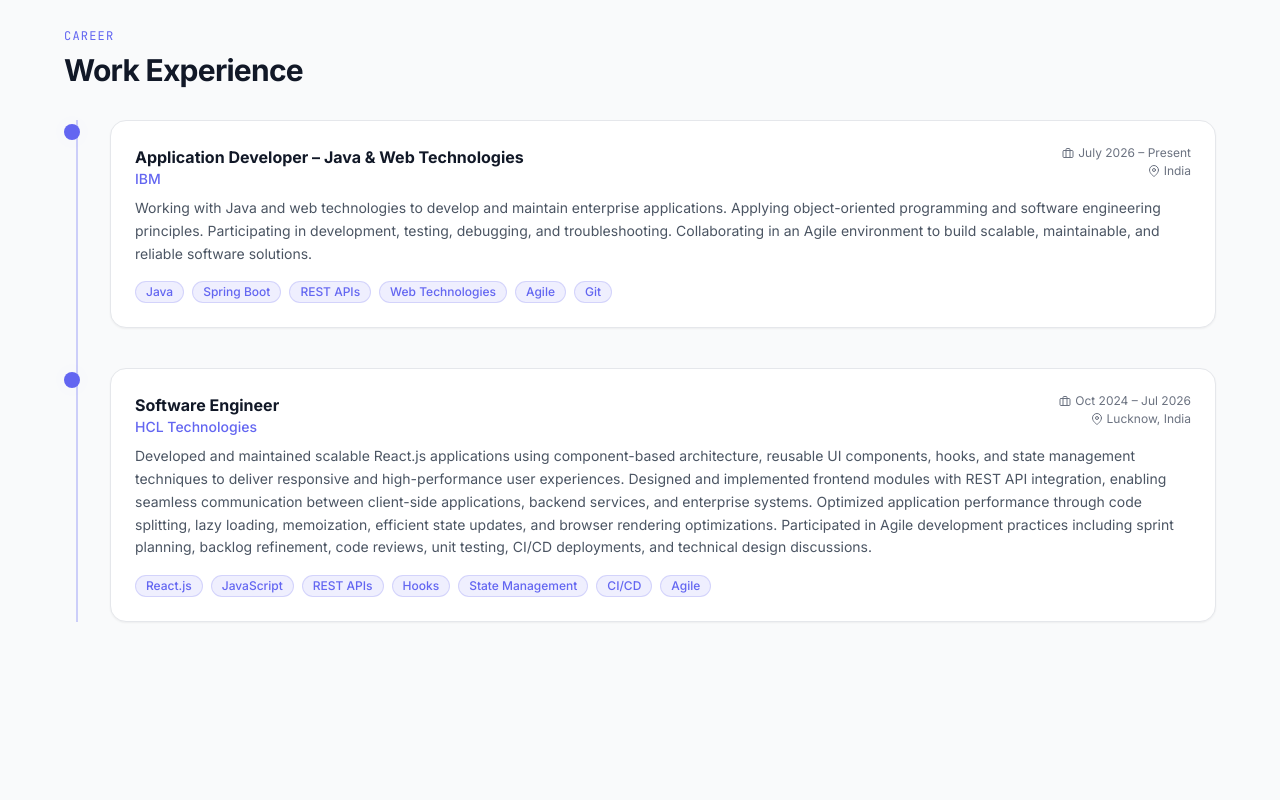
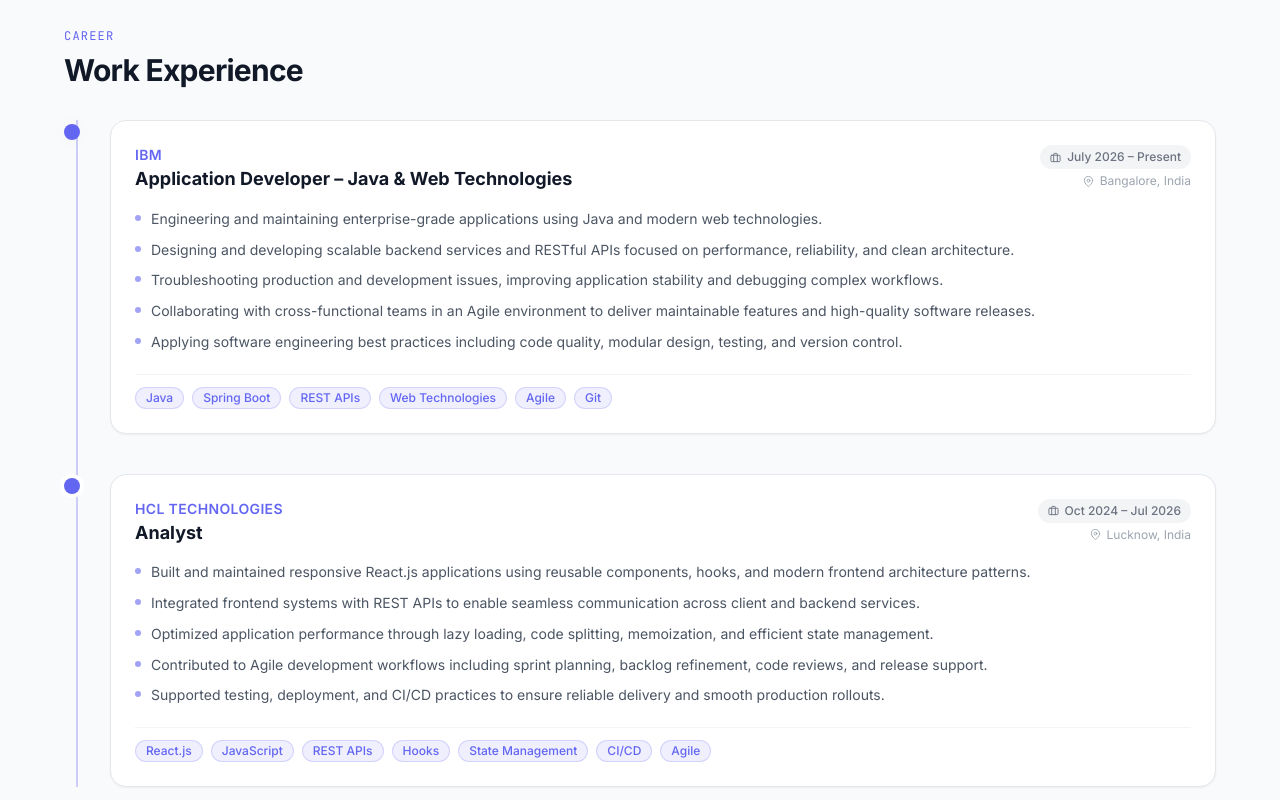
Before and after one commit to merishiii/Portfolio, a Next.js app: page / in a window 1280 px wide. Shown: the part 2700-3500 px from the top of the page. Built offline with nearby package versions, Linux system fonts and the light colour scheme; no server answers.

Commit message:
feat: premium experience section with bullet points and improved UI

```diff
--- a/src/components/sections/Experience.tsx
+++ b/src/components/sections/Experience.tsx
@@ -23,40 +23,68 @@
             transition={{ duration: 0.5, delay: i * 0.1, ease: "easeOut" }}
             className="relative"
           >
-            {/* Pulsing timeline dot */}
+            {/* Timeline dot — pulses only for the current/first role */}
             <div className="absolute -left-[2.85rem] top-1">
               <motion.span
                 className="block w-4 h-4 rounded-full bg-primary ring-4 ring-white dark:ring-gray-950"
-                animate={{ boxShadow: ["0 0 0 0 rgba(99,102,241,0.4)", "0 0 0 8px rgba(99,102,241,0)", "0 0 0 0 rgba(99,102,241,0)"] }}
+                animate={
+                  i === 0
+                    ? { boxShadow: ["0 0 0 0 rgba(99,102,241,0.4)", "0 0 0 8px rgba(99,102,241,0)", "0 0 0 0 rgba(99,102,241,0)"] }
+                    : {}
+                }
                 transition={{ duration: 2, repeat: Infinity, ease: "easeOut" }}
               />
             </div>
 
             <motion.div
-              className="card"
+              className="card p-6"
               whileHover={{ y: -4, boxShadow: "0 12px 32px rgba(99,102,241,0.12)" }}
               transition={{ type: "spring", stiffness: 300, damping: 20 }}
             >
-              <div className="flex flex-wrap items-start justify-between gap-2 mb-2">
-                <div>
-                  <h3 className="font-bold text-base text-gray-900 dark:text-white">
+              {/* ── Header ── */}
+              <div className="flex flex-wrap items-start justify-between gap-3 mb-4">
+                {/* Left: company + role */}
+                <div className="flex flex-col gap-0.5">
+                  <p className="text-primary font-semibold text-sm tracking-wide uppercase">
+                    {job.company}
+                  </p>
+                  <h3 className="font-bold text-lg text-gray-900 dark:text-white leading-snug">
                     {job.role}
                   </h3>
-                  <p className="text-primary font-medium text-sm">{job.company}</p>
                 </div>
-                <div className="text-right text-xs text-gray-500 dark:text-gray-400">
-                  <p className="flex items-center gap-1 justify-end">
-                    <FiBriefcase size={12} /> {job.period}
-                  </p>
-                  <p className="flex items-center gap-1 justify-end mt-0.5">
-                    <FiMapPin size={12} /> {job.location}
-                  </p>
+
+                {/* Right: period + location */}
+                <div className="flex flex-col items-end gap-1 shrink-0">
+                  <span className="inline-flex items-center gap-1.5 text-xs font-medium text-gray-500 dark:text-gray-400 bg-gray-100 dark:bg-gray-800 px-2.5 py-1 rounded-full">
+                    <FiBriefcase size={11} />
+                    {job.period}
+                  </span>
+                  <span className="inline-flex items-center gap-1.5 text-xs text-gray-400 dark:text-gray-500">
+                    <FiMapPin size={11} />
+                    {job.location}
+                  </span>
                 </div>
               </div>
-              <p className="text-gray-600 dark:text-gray-300 text-sm mb-4 leading-relaxed">
-                {job.description}
-              </p>
-              <div className="flex flex-wrap gap-2">
+
+              {/* ── Bullet points ── */}
+              <ul className="mb-5 space-y-2">
+                {job.bullets.map((point, bi) => (
+                  <motion.li
+                    key={bi}
+                    initial={{ opacity: 0, x: -10 }}
+                    whileInView={{ opacity: 1, x: 0 }}
+                    viewport={{ once: true }}
+                    transition={{ delay: i * 0.1 + bi * 0.06, duration: 0.3 }}
+                    className="flex items-start gap-2.5 text-sm text-gray-600 dark:text-gray-300 leading-relaxed"
+                  >
+                    <span className="mt-[7px] w-1.5 h-1.5 rounded-full bg-primary/60 shrink-0" />
+                    {point}
+                  </motion.li>
+                ))}
+              </ul>
+
+              {/* ── Tech chips ── */}
+              <div className="flex flex-wrap gap-2 pt-3 border-t border-gray-100 dark:border-gray-800">
                 {job.tech.map((t, ti) => (
                   <motion.span
                     key={t}
--- a/src/data/portfolio.ts
+++ b/src/data/portfolio.ts
@@ -89,18 +89,28 @@
     role: "Application Developer – Java & Web Technologies",
     company: "IBM",
     period: "July 2026 – Present",
-    location: "India",
-    description:
-      "Working with Java and web technologies to develop and maintain enterprise applications. Applying object-oriented programming and software engineering principles. Participating in development, testing, debugging, and troubleshooting. Collaborating in an Agile environment to build scalable, maintainable, and reliable software solutions.",
+    location: "Bangalore, India",
+    bullets: [
+      "Engineering and maintaining enterprise-grade applications using Java and modern web technologies.",
+      "Designing and developing scalable backend services and RESTful APIs focused on performance, reliability, and clean architecture.",
+      "Troubleshooting production and development issues, improving application stability and debugging complex workflows.",
+      "Collaborating with cross-functional teams in an Agile environment to deliver maintainable features and high-quality software releases.",
+      "Applying software engineering best practices including code quality, modular design, testing, and version control.",
+    ],
     tech: ["Java", "Spring Boot", "REST APIs", "Web Technologies", "Agile", "Git"],
   },
   {
-    role: "Software Engineer",
+    role: "Analyst",
     company: "HCL Technologies",
     period: "Oct 2024 – Jul 2026",
     location: "Lucknow, India",
-    description:
-      "Developed and maintained scalable React.js applications using component-based architecture, reusable UI components, hooks, and state management techniques to deliver responsive and high-performance user experiences. Designed and implemented frontend modules with REST API integration, enabling seamless communication between client-side applications, backend services, and enterprise systems. Optimized application performance through code splitting, lazy loading, memoization, efficient state updates, and browser rendering optimizations. Participated in Agile development practices including sprint planning, backlog refinement, code reviews, unit testing, CI/CD deployments, and technical design discussions.",
+    bullets: [
+      "Built and maintained responsive React.js applications using reusable components, hooks, and modern frontend architecture patterns.",
+      "Integrated frontend systems with REST APIs to enable seamless communication across client and backend services.",
+      "Optimized application performance through lazy loading, code splitting, memoization, and efficient state management.",
+      "Contributed to Agile development workflows including sprint planning, backlog refinement, code reviews, and release support.",
+      "Supported testing, deployment, and CI/CD practices to ensure reliable delivery and smooth production rollouts.",
+    ],
     tech: ["React.js", "JavaScript", "REST APIs", "Hooks", "State Management", "CI/CD", "Agile"],
   },
 ];
```
